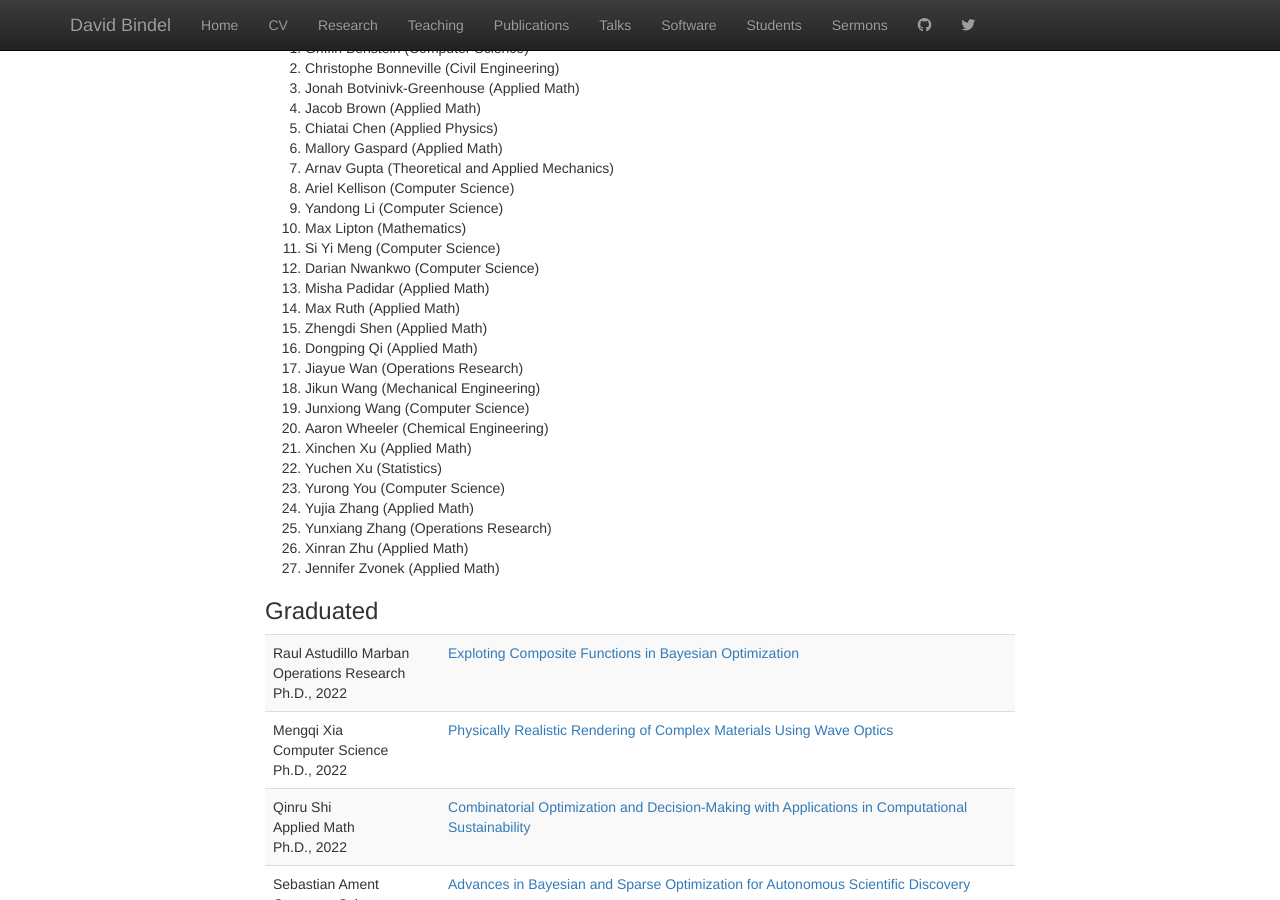
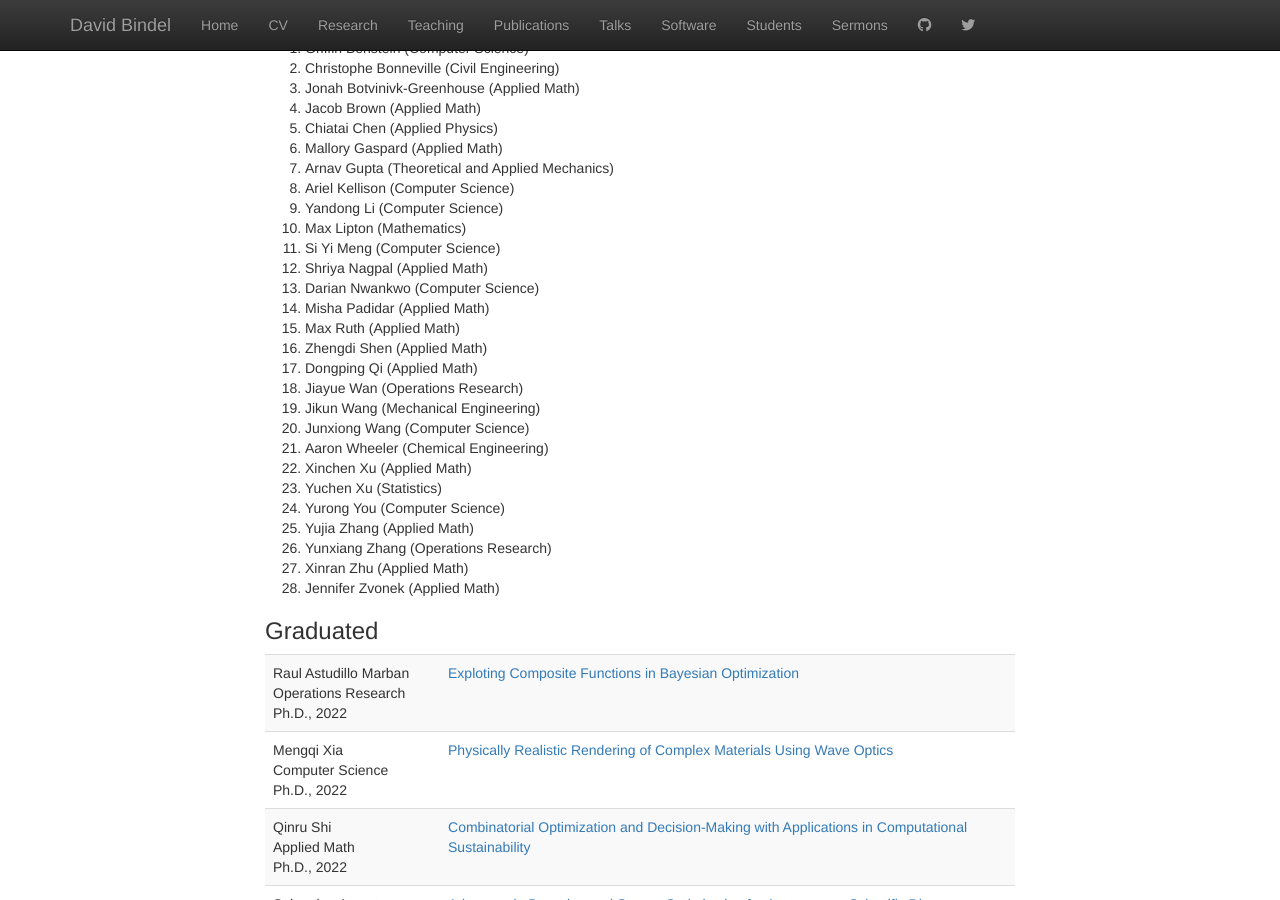
Before and after one commit to dbindel/cornell_web, a Jekyll site: the page built from students.html, in a window 1280 px wide and 900 px high, scrolled down 5296 px. Built offline with Jekyll 4.4.1, drawn with Linux system fonts in a browser that asks for light colours; nearby versions of some CDN libraries.

Commit message:
Add Shriya to committees.

```diff
--- a/_data/students.yml
+++ b/_data/students.yml
@@ -758,6 +758,11 @@ committees:
     field: Computer Science
   -
     degree: phd
+    last: Nagpal
+    first: Shriya
+    field: Applied Math
+  -
+    degree: phd
     last: Nwankwo
     first: Darian
     field: Computer Science
```
